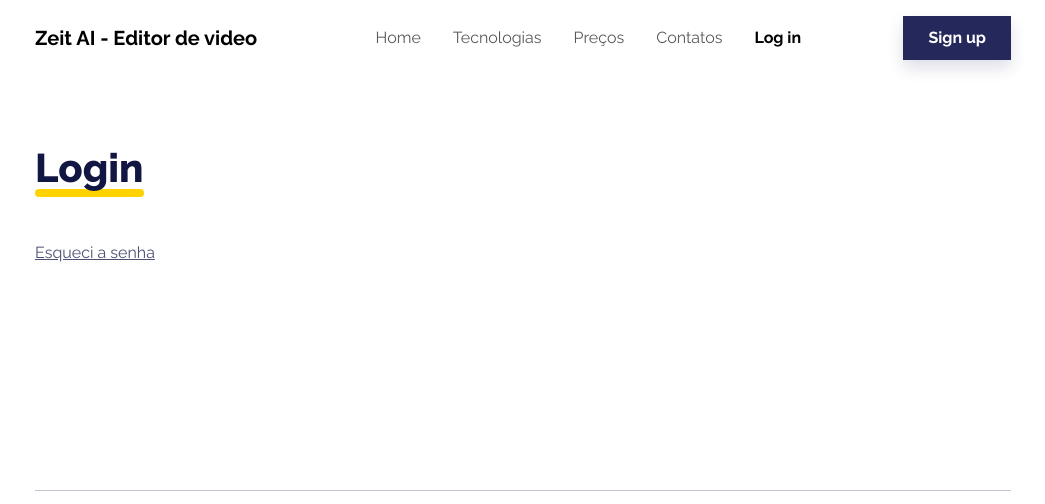
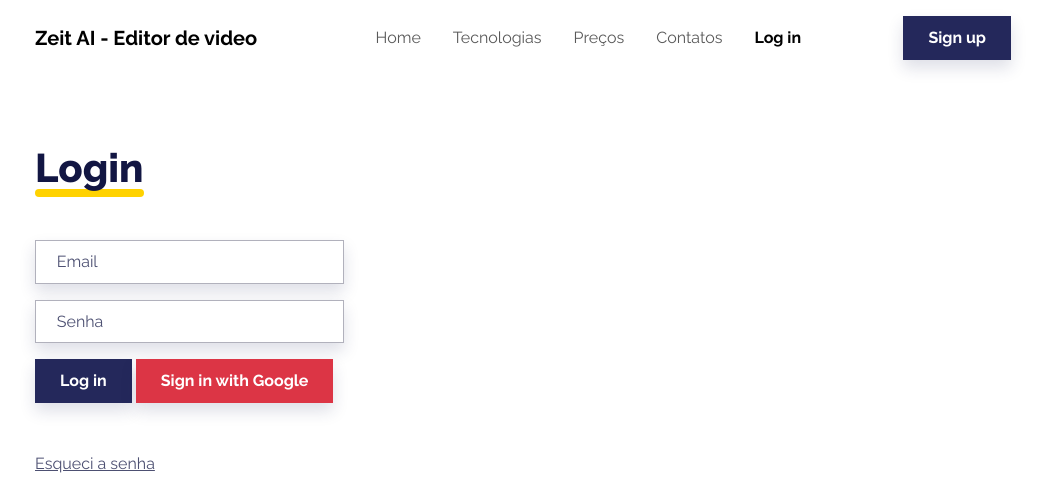
Before and after one commit to luisdonin/Zeit-AI-Video-Editor, a website: page login.html in a window 1280 px wide. Shown: the top 504 px of the page, without its empty margins (117-1162 px from the left). Drawn offline with Linux system fonts and the light colour scheme; files that its build step writes are made by us from their sources.

Commit message:
sign in with google

```diff
--- a/login.html
+++ b/login.html
@@ -32,7 +32,14 @@
             <div class="row">
                 <div class="col-md-5 col-xl-4 text-center text-md-start">
                     <h2 class="display-6 fw-bold mb-5"><span class="underline pb-1"><strong>Login</strong><br></span></h2>
-                    <div id="google-signin-button"></div>
+                    <form method="post" data-bs-theme="light">
+                        <div class="mb-3"><input class="shadow form-control" type="email" name="email" placeholder="Email"></div>
+                        <div class="mb-3"><input class="shadow form-control" type="password" name="password" placeholder="Senha"></div>
+                        <div class="mb-5">
+                          <button class="btn btn-primary shadow" type="submit">Log in</button>
+                          <button class="btn btn-danger shadow" id="google-signin-button" type="button">Sign in with Google</button>
+                        </div>
+                      </form>
                     <p class="text-muted"><a href="forgotten-password.html">Esqueci a senha</a></p>
                 </div>
             </div>
```
